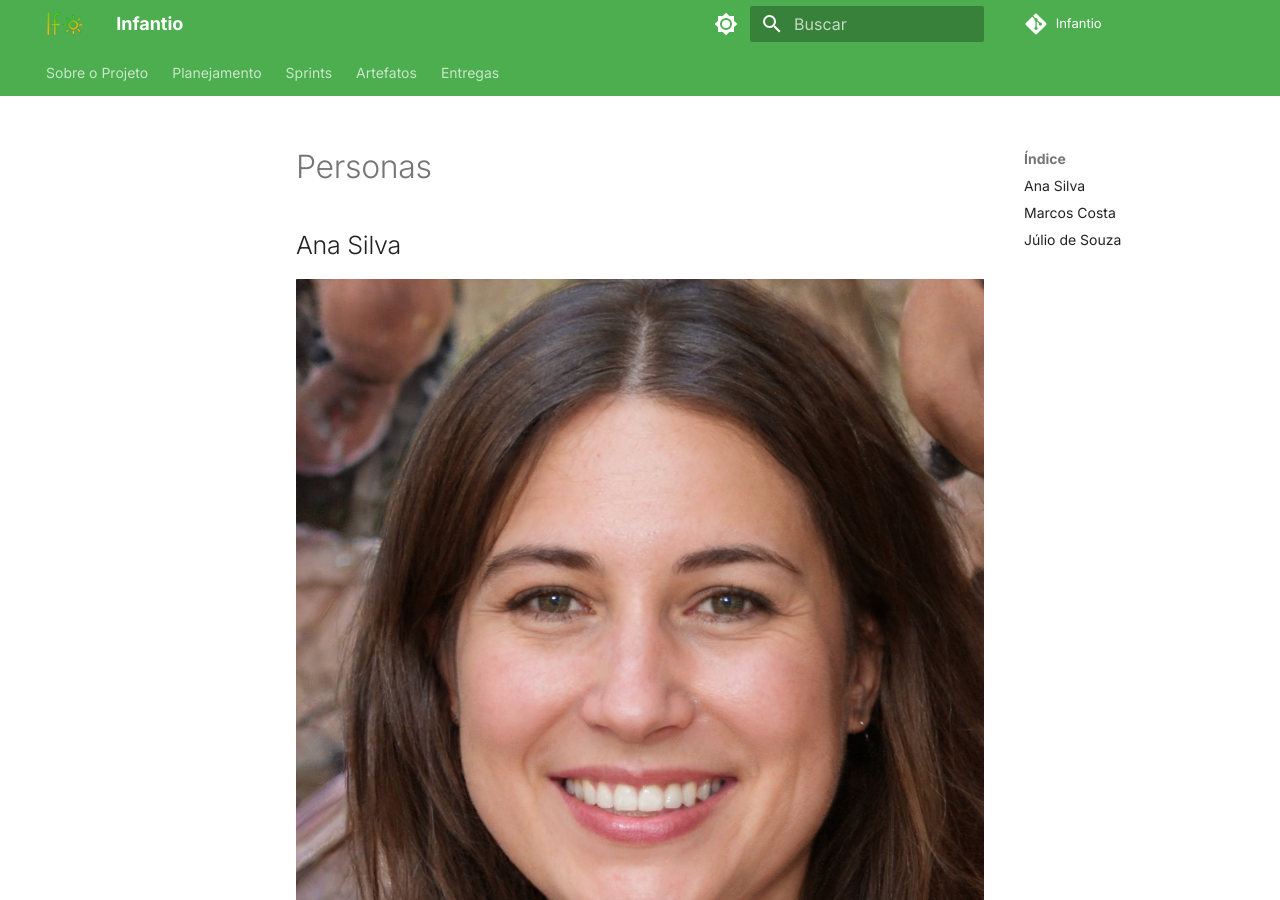
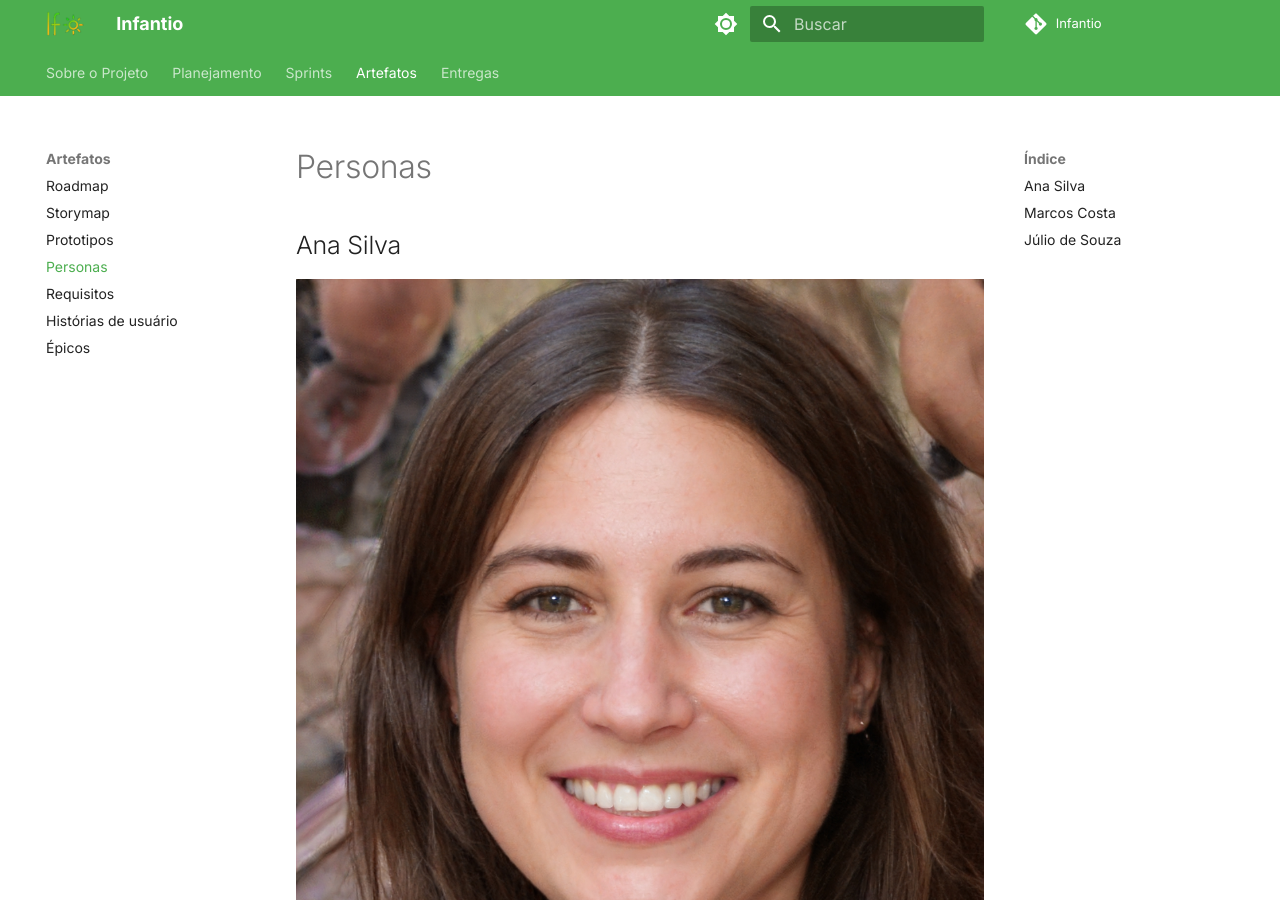
Before and after one commit to FGA-EPS-2024-2-Infantio/docs, an MkDocs documentation site: the page built from docs/artefatos/personas.md, in a window 1280 px wide and 900 px high. Built offline with MkDocs 1.6.1 and Material for MkDocs 9.7.7, drawn with Linux system fonts in a browser that asks for light colours; some web fonts are replaced.

Commit message:
Personas added to docs

```diff
--- a/mkdocs.yml
+++ b/mkdocs.yml
@@ -57,7 +57,7 @@ nav:
       - Roadmap: artefatos/roadmap.md
       - Storymap: artefatos/roadmap.md
       - Prototipos: artefatos/roadmap.md
-      - Personas: artefatos/roadmap.md
+      - Personas: artefatos/personas.md
       - Requisitos: artefatos/roadmap.md
       - Histórias de usuário: artefatos/roadmap.md
       - Épicos: artefatos/roadmap.md
```
